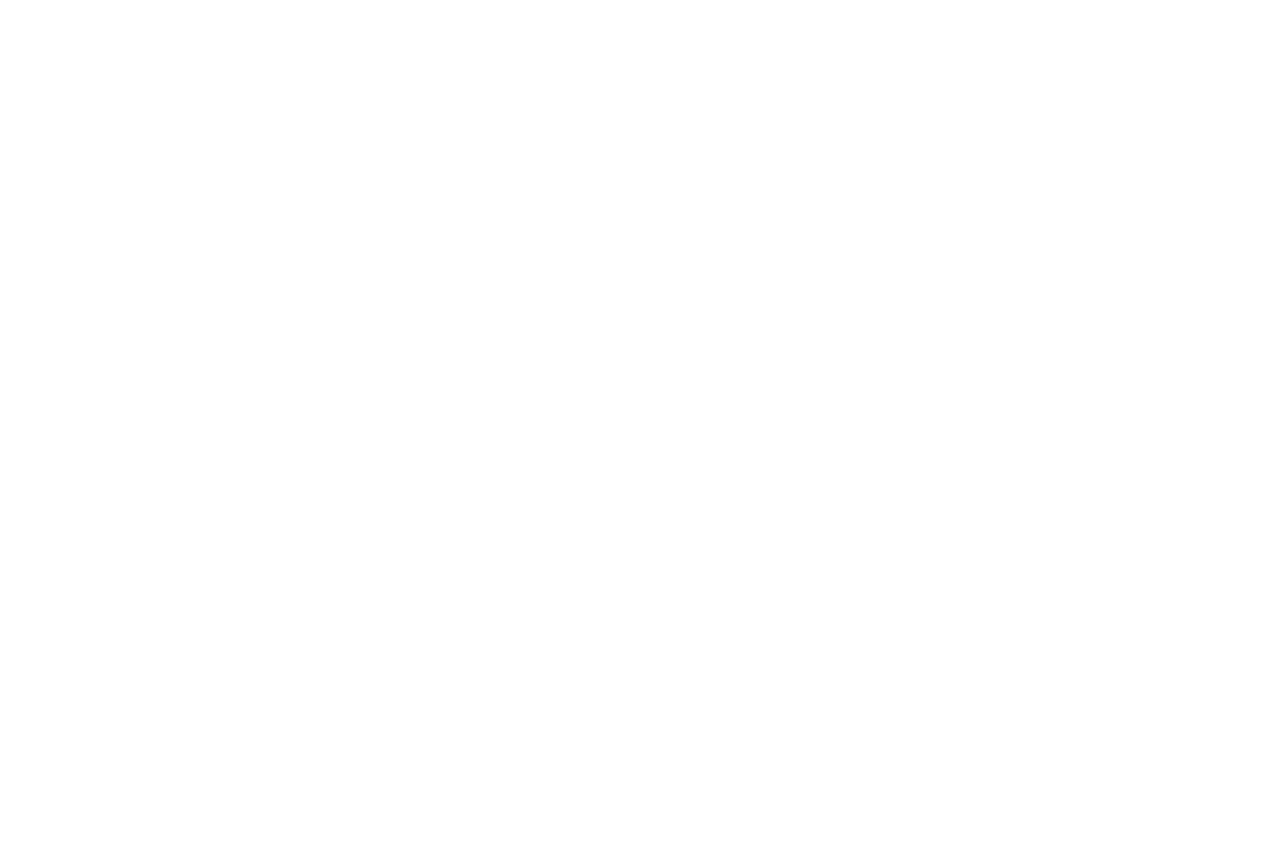
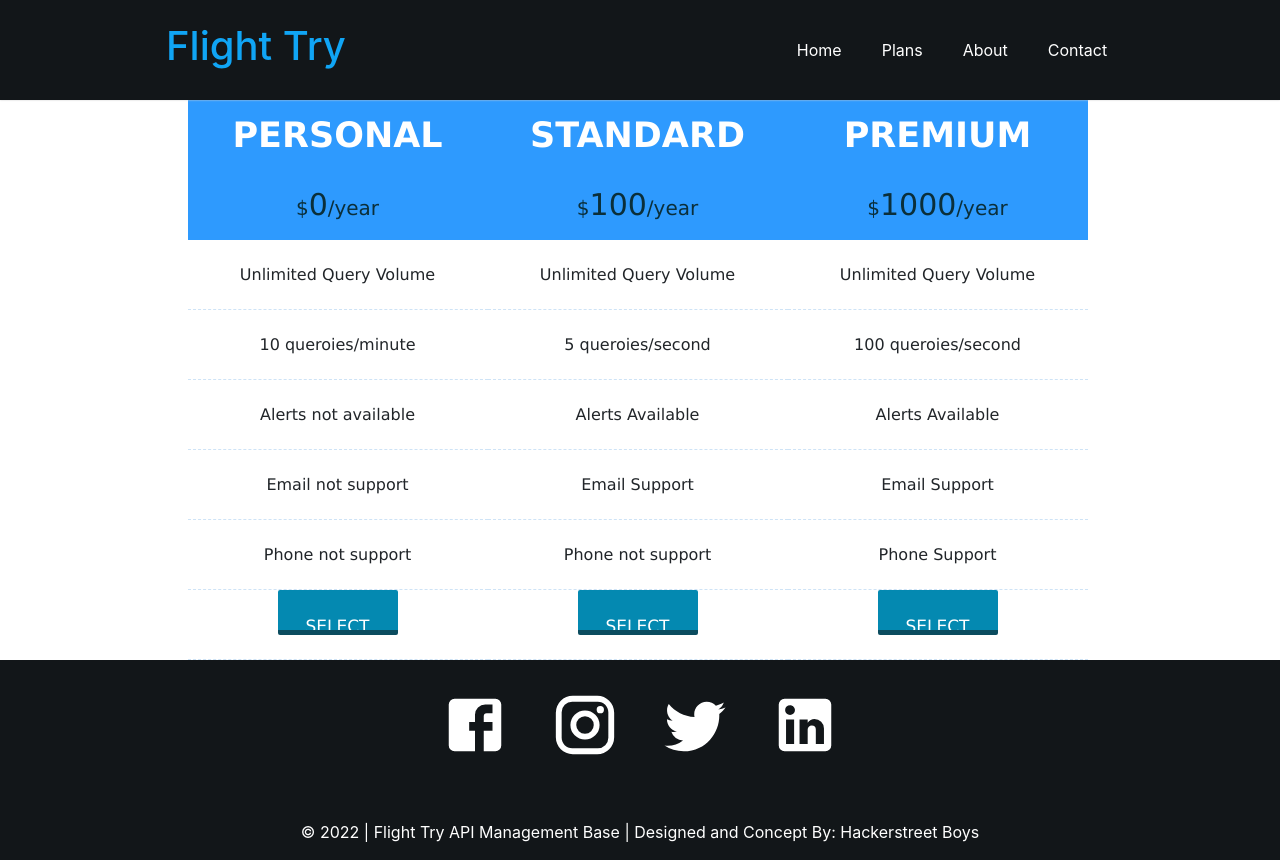
Before and after one commit to JanithDisanayake/FlightTry-Api, a React (Create React App) app in the folder Frontends/React JS/: page /plans in a window 1280 px wide. Before the commit this address had no page. Before the commit the page ends 800 px from the top, so only its background shows below. Built offline with nearby package versions, Linux system fonts and the light colour scheme.

Commit message:
added Plans Compounent to Frontend/React JS

```diff
--- a/Frontends/React JS/src/App.js
+++ b/Frontends/React JS/src/App.js
@@ -12,6 +12,7 @@
 import NavBar from './components/Navbar';
 import About from './components/About'
 import './App.css'
+import Plans from './components/Plans';
 
 
 class App extends Component
@@ -23,6 +24,7 @@
                 <div>
                   <Routes>
                   <Route path="/" exact element={<div className="App"><NavBar/><Home/><Footer3/></div>}/>
+                    <Route path='/plans' element={<div><NavBar/><Plans/><Footer3/></div>}/>
                     <Route path='/about' element={<div><NavBar/><About/><Footer3/></div>}/>
                     <Route path="/login" element={<div><LoginPage/><Footer2/></div>}/>
                     <Route path="/flights" element={<div><Header/><Index/><Footer2/></div>}/>
--- /dev/null
+++ b/Frontends/React JS/src/Plans.css
@@ -0,0 +1,73 @@
+#wrapper
+{
+ text-align:center;
+ margin:0 auto;
+ padding:0px;
+ width:995px;
+}
+
+#price_columns
+{
+ float:left;
+ margin-left:45px;
+
+}
+
+.columns
+{
+ float: left;
+ width: 300px;
+ box-sizing:border-box;
+ background-color:white;
+ font-family: Verdana,sans-serif;
+}
+
+#second_col
+{
+ border-left:2px solid #086A87;
+ border-right:2px solid #086A87;
+}
+
+.columns .price_name
+{
+ background-color: #2E9AFE;
+ color: white;
+ font-size: 35px;
+ border:none;
+ font-weight:bold;
+}
+
+.columns .price
+{
+ background-color: #2E9AFE;
+ color: #0B2F3A;
+ font-size: 25px;
+ border: none;
+}
+
+.columns li
+{
+ list-style-type:none;
+ border-bottom: 1px dashed #CEE3F6;
+ height:70px;
+ line-height:70px;
+ text-align: center;
+}
+
+.columns .grey
+{
+ background-color: #eee;
+ font-size: 20px;
+}
+
+.columns .select_price
+{
+ background-color: #0489B1;
+ border:none;
+ border-bottom: 5px solid #0B4C5F;
+ color: white;
+ width:120px;
+ height:45px;
+ font-size: 17px;
+ border-radius:2px;
+}
--- /dev/null
+++ b/Frontends/React JS/src/components/Plans.js
@@ -0,0 +1,44 @@
+import React from 'react';
+import '../Plans.css';
+
+function Plans() {
+  return (
+  <div id="wrapper">
+    <div id="price_columns">
+      <div className="columns">
+        <li className="price_name">PERSONAL</li>
+        <li className="price"><small>$</small><big>0</big><small>/year</small></li>
+        <li className="detail">Unlimited Query Volume</li>
+        <li className="detail">10 queroies/minute</li>
+        <li className="detail">Alerts not available</li>
+        <li className="detail">Email not support</li>
+        <li className="detail">Phone not support</li>
+        <li className="select_button"><input type="button" className="select_price" defaultValue="SELECT" /></li>
+      </div>
+      <div className="columns">
+      <li className="price_name">STANDARD</li>
+        <li className="price"><small>$</small><big>100</big><small>/year</small></li>
+        <li className="detail">Unlimited Query Volume</li>
+        <li className="detail">5 queroies/second</li>
+        <li className="detail">Alerts Available</li>
+        <li className="detail">Email Support</li>
+        <li className="detail">Phone not support</li>
+        <li className="select_button"><input type="button" className="select_price" defaultValue="SELECT" /></li>
+      </div>
+      <div className="columns">
+        <li className="price_name">PREMIUM</li>
+        <li className="price"><small>$</small><big>1000</big><small>/year</small></li>
+        <li className="detail">Unlimited Query Volume</li>
+        <li className="detail">100 queroies/second</li>
+        <li className="detail">Alerts Available</li>
+        <li className="detail">Email Support</li>
+        <li className="detail">Phone Support</li>
+        <li className="select_button"><input type="button" className="select_price" defaultValue="SELECT" /></li>
+      </div>
+    </div>
+  </div>
+
+  )
+}
+
+export default Plans
```
